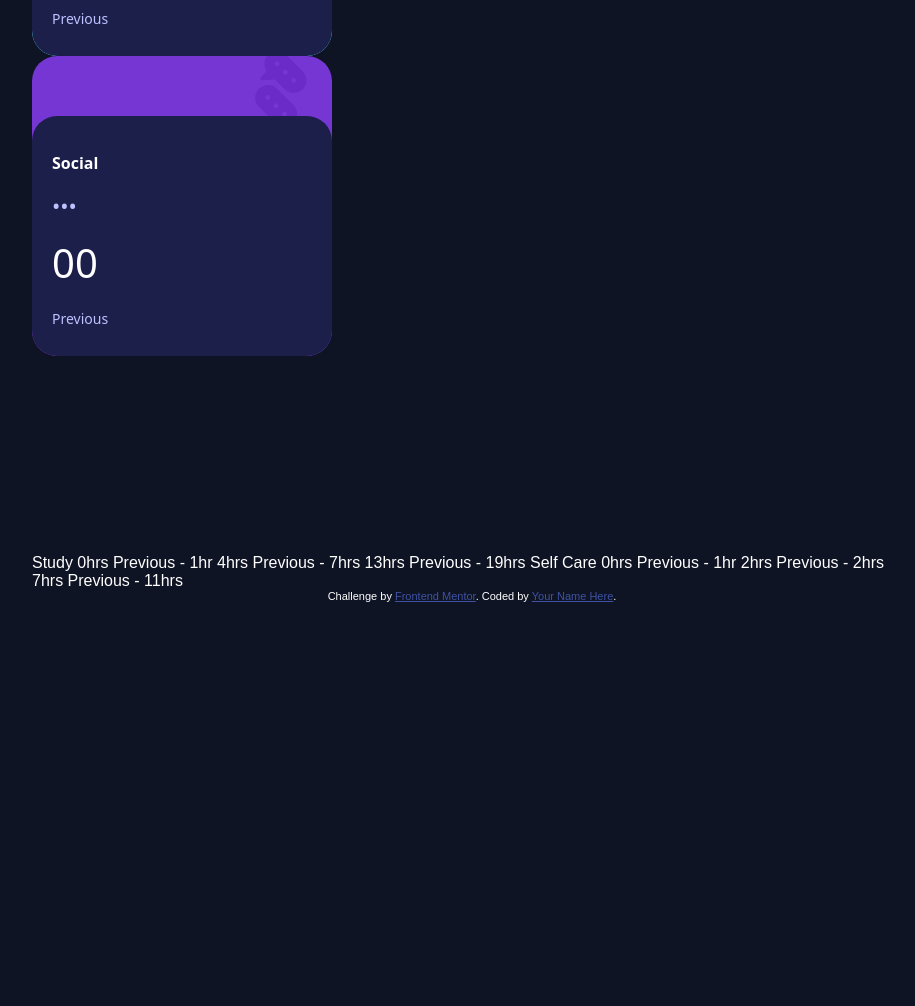
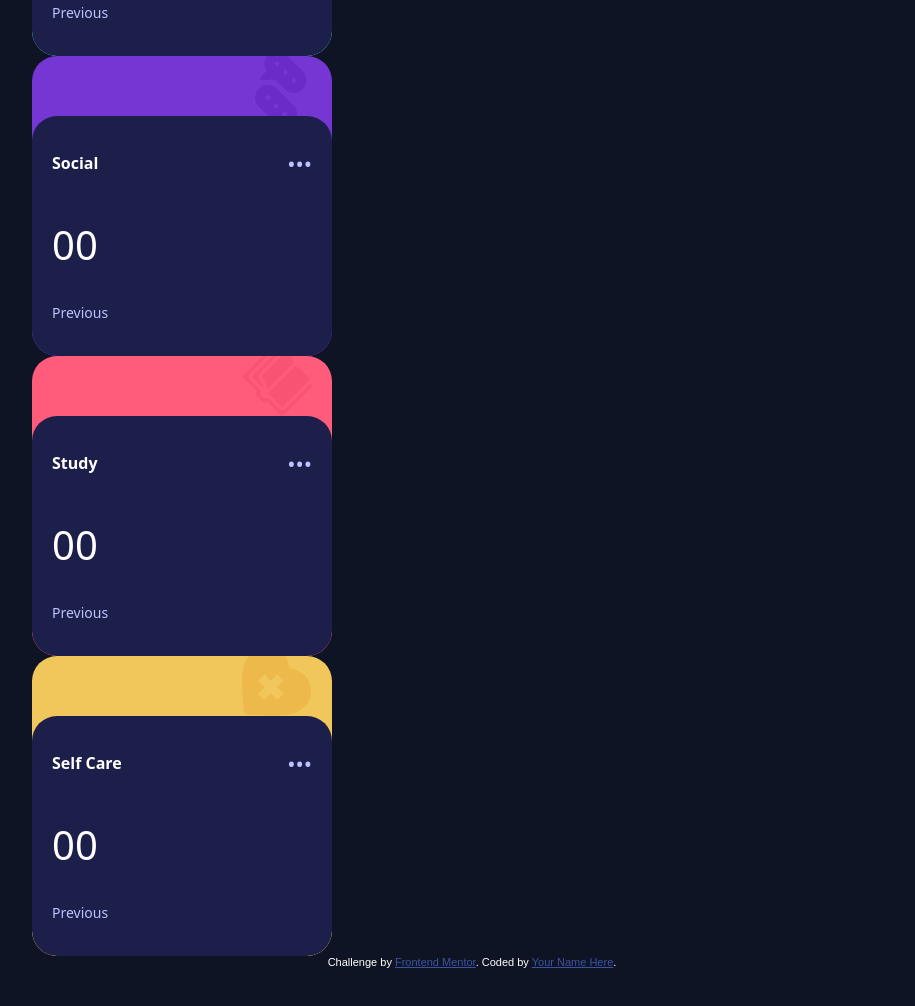
Before and after one commit to Vacuna98/time-tracking-dashboard-main, a plain HTML site: page index.html in a window 1280 px wide. Shown: the part 1544-2550 px from the top of the page, without its empty margins (168-1083 px from the left). Before the commit the page ends 2346 px from the top, so only its background shows below. Drawn offline with Linux system fonts and the light colour scheme.

Commit message:
cards completed

```diff
--- a/index.html
+++ b/index.html
@@ -191,49 +191,72 @@
 <!-- monthly -->
 
 
-<br />
-    <br />
-    <br />
-    <br />
-    <br />
-    <br />
-    <br />
-    <br />
-    <br />
-    <br />
-    <br />
+
+
+   <!------------------------ Study -------------------------------------->
+   <div class="container container6">
+
+
+        <img src="./images/icon-study.svg" class="study-img" alt="open book">
+
+         <div class="box6">
+    <div class="box6-header">
+      <p class="title">Study</p>
+      <span class="dots">•••</span>
+    </div>
+
+
+        <h2 class="hours">00</h2>
+    <p class="previous">Previous</p>
+  </div>
+</div>
+
+<!--Study 0hrs -->
+<!-- daily -->
+<!--Previous - 1hr -->
+<!-- daily -->
+<!--4hrs-->
+<!-- weekly -->
+<!--Previous - 7hrs -->
+<!-- weekly -->
+<!--13hrs -->
+<!-- monthly -->
+<!--Previous - 19hrs -->
+<!-- monthly -->
+<!----------------------------------Self Care----------------------------->
+<div class="container container7">
+
+
+        <img src="./images/icon-self-care.svg" class="selfcare-img" alt="heart">
+
+         <div class="box7">
+    <div class="box7-header">
+      <p class="title">Self Care</p>
+      <span class="dots">•••</span>
+    </div>
+
+
+        <h2 class="hours">00</h2>
+    <p class="previous">Previous</p>
+  </div>
+</div>
+
+    <!--Self Care 0hrs -->
+    <!-- daily -->
+    <!--Previous - 1hr -->
+    <!-- daily -->
+    <!--2hrs-->
+    <!-- weekly -->
+    <!--Previous - 2hrs -->
+    <!-- weekly -->
+    <!--7hrs -->
+    <!-- monthly -->
+    <!--Previous - 11hrs -->
+    <!-- monthly -->
 
 
 
 
-
-    Study 0hrs
-    <!-- daily -->
-    Previous - 1hr
-    <!-- daily -->
-    4hrs
-    <!-- weekly -->
-    Previous - 7hrs
-    <!-- weekly -->
-    13hrs
-    <!-- monthly -->
-    Previous - 19hrs
-    <!-- monthly -->
-
-
-
-    Self Care 0hrs
-    <!-- daily -->
-    Previous - 1hr
-    <!-- daily -->
-    2hrs
-    <!-- weekly -->
-    Previous - 2hrs
-    <!-- weekly -->
-    7hrs
-    <!-- monthly -->
-    Previous - 11hrs
-    <!-- monthly -->
 
     <div class="attribution">
       Challenge by
--- a/styles/styles.css
+++ b/styles/styles.css
@@ -173,7 +173,6 @@ body{
   color: hsl(236, 100%, 87%);
 }
 /*------------------------PLAY-----------------------*/
-
 .container4 {
   background-color: hsl(195, 74%, 62%);
   border-radius: 25px;
@@ -211,7 +210,7 @@ body{
 }
 
 /* title + dots */
-.box-header {
+.box4-header {
   display: flex;
   justify-content: space-between;
   align-items: center;
@@ -238,6 +237,7 @@ body{
   font-size: 14px;
   color: hsl(236, 100%, 87%);
 }
+
 
 /*------------------------- Social ----------------------*/
 .container5 {
@@ -277,7 +277,7 @@ body{
 }
 
 /* title + dots */
-.box-header {
+.box5-header {
   display: flex;
   justify-content: space-between;
   align-items: center;
@@ -306,5 +306,265 @@ body{
 }
 
 /*-------------------------Study ------------------------*/
+.container6 {
+  background-color: hsl(348, 100%, 68%);
+  border-radius: 25px;
+  width: 300px;
+  height: 280px;
+  position: relative;
+  padding-top: 20px;
+  overflow: hidden;
+  font-family: system-ui, sans-serif;
+}
 
-/*--------------------------Self Care--------------------*/
+/* suitcase icon */
+.study-img {
+  position: absolute;
+  right: 20px;
+  top: -10px;
+  width: 70px;
+  opacity: 0.4;
+}
+
+/* dark card */
+.box6 {
+  background: hsl(235, 46%, 20%);
+  position: absolute;
+  left: 0;
+  right: 0;
+  bottom: 0;                           /* sticks to bottom */
+  height: 200px;
+  border-radius: 25px;
+  padding: 20px;
+  color: white;
+  display: flex;
+  flex-direction: column;
+  justify-content: space-between;
+}
+
+/* title + dots */
+.box6-header {
+  display: flex;
+  justify-content: space-between;
+  align-items: center;
+}
+
+.title {
+  font-weight: 600;
+}
+
+.dots {
+  font-size: 22px;
+  color: hsl(236, 100%, 87%);
+}
+
+/* big hours text */
+.hours {
+  font-size: 40px;
+  font-weight: 500;
+  margin: 15px 0 5px;
+}
+
+/* small “Last Week – …” text */
+.previous {
+  font-size: 14px;
+  color: hsl(236, 100%, 87%);
+}
+
+/*-------------------------Study ------------------------*/
+.container6 {
+  background-color: hsl(348, 100%, 68%);
+  border-radius: 25px;
+  width: 300px;
+  height: 280px;
+  position: relative;
+  padding-top: 20px;
+  overflow: hidden;
+  font-family: system-ui, sans-serif;
+}
+
+/* suitcase icon */
+.study-img {
+  position: absolute;
+  right: 20px;
+  top: -10px;
+  width: 70px;
+  opacity: 0.4;
+}
+
+/* dark card */
+.box6 {
+  background: hsl(235, 46%, 20%);
+  position: absolute;
+  left: 0;
+  right: 0;
+  bottom: 0;                           /* sticks to bottom */
+  height: 200px;
+  border-radius: 25px;
+  padding: 20px;
+  color: white;
+  display: flex;
+  flex-direction: column;
+  justify-content: space-between;
+}
+
+/* title + dots */
+.box6-header {
+  display: flex;
+  justify-content: space-between;
+  align-items: center;
+}
+
+.title {
+  font-weight: 600;
+}
+
+.dots {
+  font-size: 22px;
+  color: hsl(236, 100%, 87%);
+}
+
+/* big hours text */
+.hours {
+  font-size: 40px;
+  font-weight: 500;
+  margin: 15px 0 5px;
+}
+
+/* small “Last Week – …” text */
+.previous {
+  font-size: 14px;
+  color: hsl(236, 100%, 87%);
+}
+
+  /*--------------------------Self Care--------------------*/
+  .container7 {
+  background-color: hsl(43, 84%, 65%);
+  border-radius: 25px;
+  width: 300px;
+  height: 280px;
+  position: relative;
+  padding-top: 20px;
+  overflow: hidden;
+  font-family: system-ui, sans-serif;
+}
+
+/* suitcase icon */
+.selfcare-img {
+  position: absolute;
+  right: 20px;
+  top: -10px;
+  width: 70px;
+  opacity: 0.4;
+}
+
+/* dark card */
+.box7 {
+  background: hsl(235, 46%, 20%);
+  position: absolute;
+  left: 0;
+  right: 0;
+  bottom: 0;                           /* sticks to bottom */
+  height: 200px;
+  border-radius: 25px;
+  padding: 20px;
+  color: white;
+  display: flex;
+  flex-direction: column;
+  justify-content: space-between;
+}
+
+/* title + dots */
+.box7-header {
+  display: flex;
+  justify-content: space-between;
+  align-items: center;
+}
+
+.title {
+  font-weight: 600;
+}
+
+.dots {
+  font-size: 22px;
+  color: hsl(236, 100%, 87%);
+}
+
+/* big hours text */
+.hours {
+  font-size: 40px;
+  font-weight: 500;
+  margin: 15px 0 5px;
+}
+
+/* small “Last Week – …” text */
+.previous {
+  font-size: 14px;
+  color: hsl(236, 100%, 87%);
+}
+
+/*---------------------------EXCERISE-------------------------*/
+.container3 {
+  background-color: hsl(145, 58%, 55%);
+  border-radius: 25px;
+  width: 300px;
+  height: 280px;
+  position: relative;
+  padding-top: 20px;
+  overflow: hidden;
+  font-family: system-ui, sans-serif;
+}
+
+/* suitcase icon */
+.exercise-img {
+  position: absolute;
+  right: 20px;
+  top: -10px;
+  width: 70px;
+  opacity: 0.4;
+}
+
+/* dark card */
+.box3 {
+  background: hsl(235, 46%, 20%);
+  position: absolute;
+  left: 0;
+  right: 0;
+  bottom: 0;                           /* sticks to bottom */
+  height: 200px;
+  border-radius: 25px;
+  padding: 20px;
+  color: white;
+  display: flex;
+  flex-direction: column;
+  justify-content: space-between;
+}
+
+/* title + dots */
+.box3-header {
+  display: flex;
+  justify-content: space-between;
+  align-items: center;
+}
+
+.title {
+  font-weight: 600;
+}
+
+.dots {
+  font-size: 22px;
+  color: hsl(236, 100%, 87%);
+}
+
+/* big hours text */
+.hours {
+  font-size: 40px;
+  font-weight: 500;
+  margin: 15px 0 5px;
+}
+
+/* small “Last Week – …” text */
+.previous {
+  font-size: 14px;
+  color: hsl(236, 100%, 87%);
+}
```
